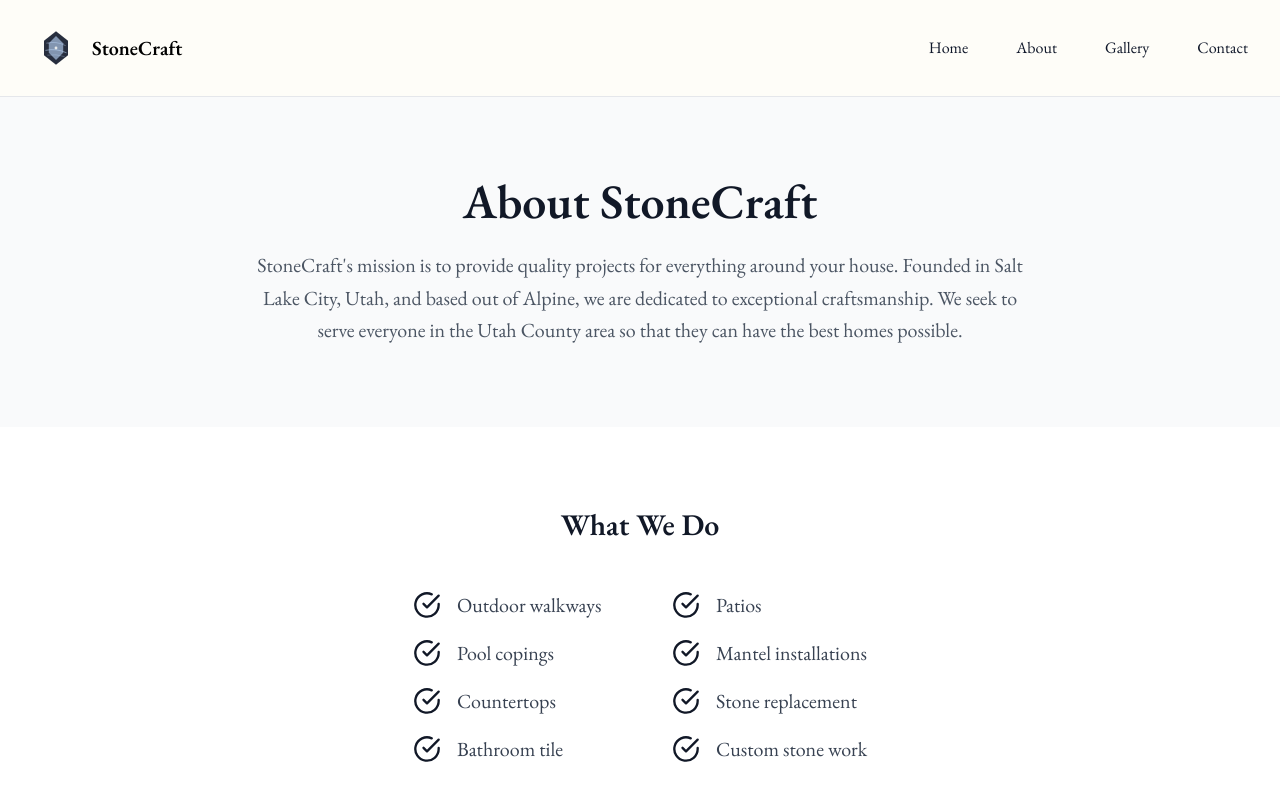
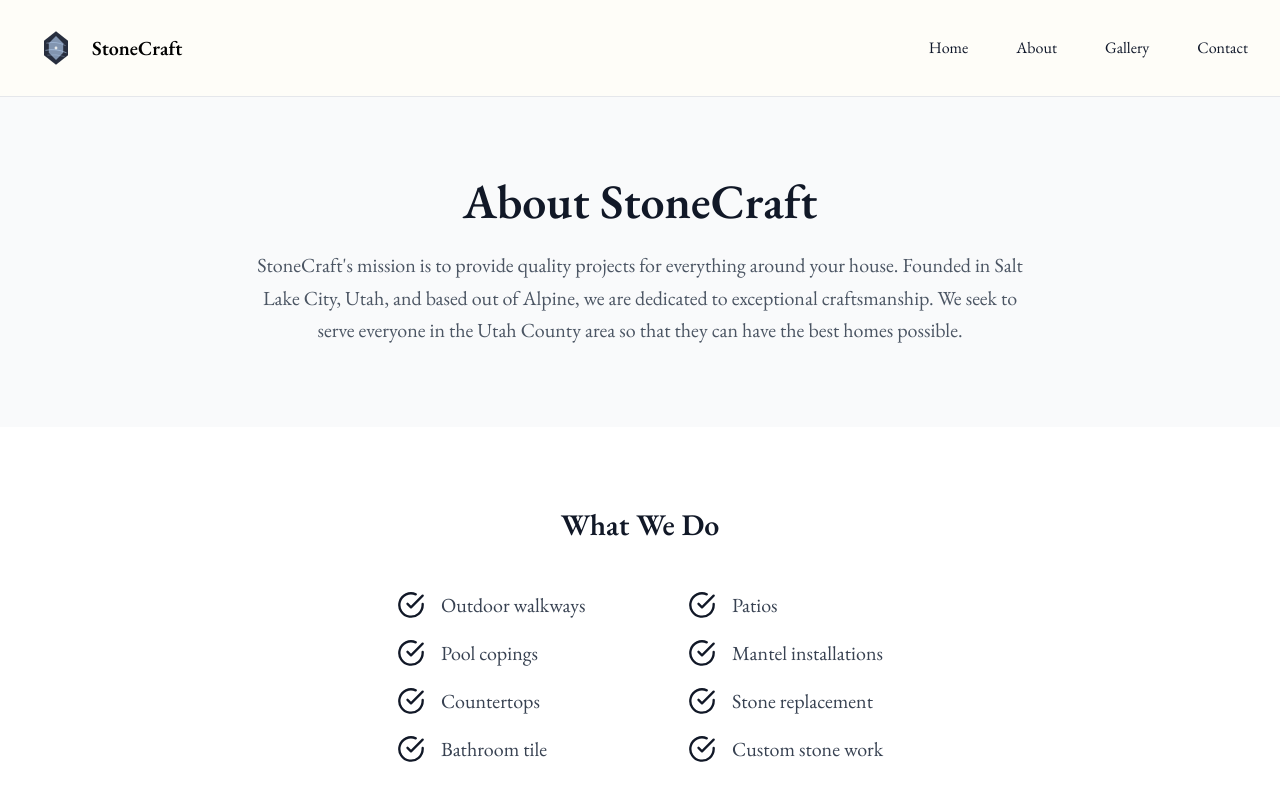
Before and after one commit to RyanRidellLLC/PMGGuide, a React (Vite) app: page /about in a window 1280 px wide. Shown: the top 800 px of the page. Built offline with nearby package versions, Linux system fonts and the light colour scheme.

Commit message:
Updated About.tsx

```diff
--- a/src/pages/About.tsx
+++ b/src/pages/About.tsx
@@ -32,7 +32,7 @@ const About = () => {
         <div className="max-w-6xl mx-auto px-4">
           <h2 className="text-3xl font-bold text-center text-gray-900 mb-12">What We Do</h2>
           <div className="flex justify-center">
-            <div className="grid md:grid-cols-2 gap-x-16 gap-y-5">
+            <div className="grid md:grid-cols-2 gap-x-24 gap-y-5">
               {services.map((service, index) => (
                 <div key={index} className="flex items-center space-x-4">
                   <CheckCircle className="h-7 w-7 text-gray-900 flex-shrink-0" />
```
